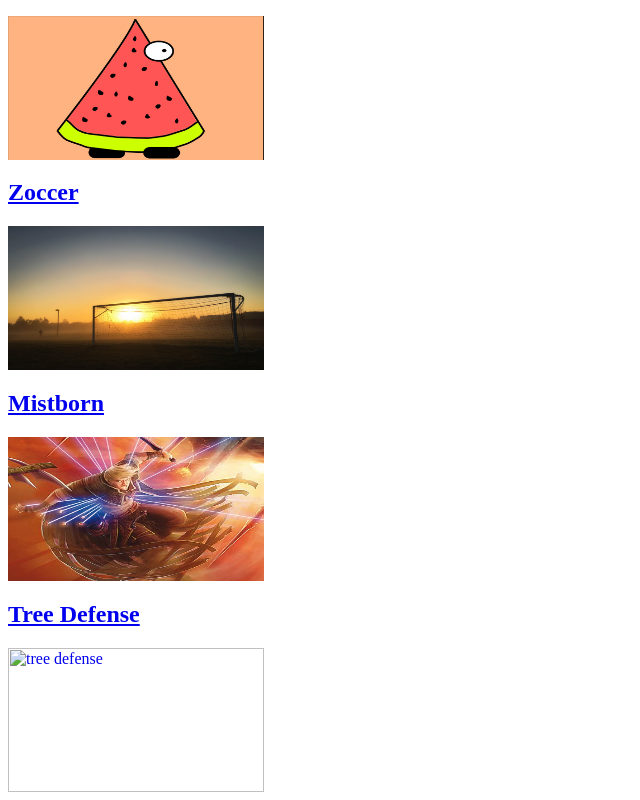
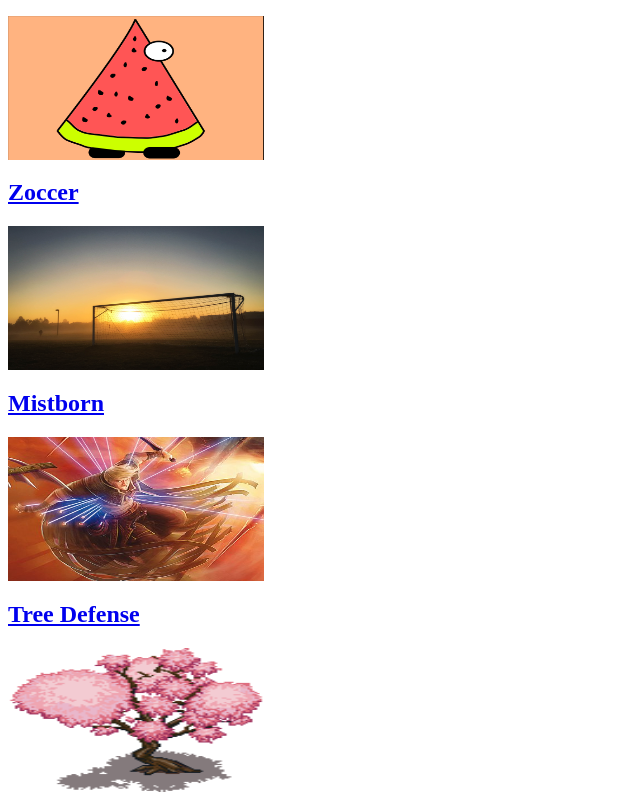
Before and after one commit to DoHe/ecorogue, a website: page static/index.html in a window 1280 px wide. Shown: the part 461-1261 px from the top of the page, without its empty margins (0-640 px from the left). Drawn offline with Linux system fonts and the light colour scheme.

Commit message:
Fix image URL

```diff
--- a/static/index.html
+++ b/static/index.html
@@ -34,7 +34,7 @@
 
   <a href="tree_defense">
     <h2>Tree Defense</h2>
-    <img src="assets/tree_defense.jpg" alt="tree defense" style="width:256px;height:144px;">
+    <img src="assets/tree_defense.png" alt="tree defense" style="width:256px;height:144px;">
   </a>
 </body>
 
```
